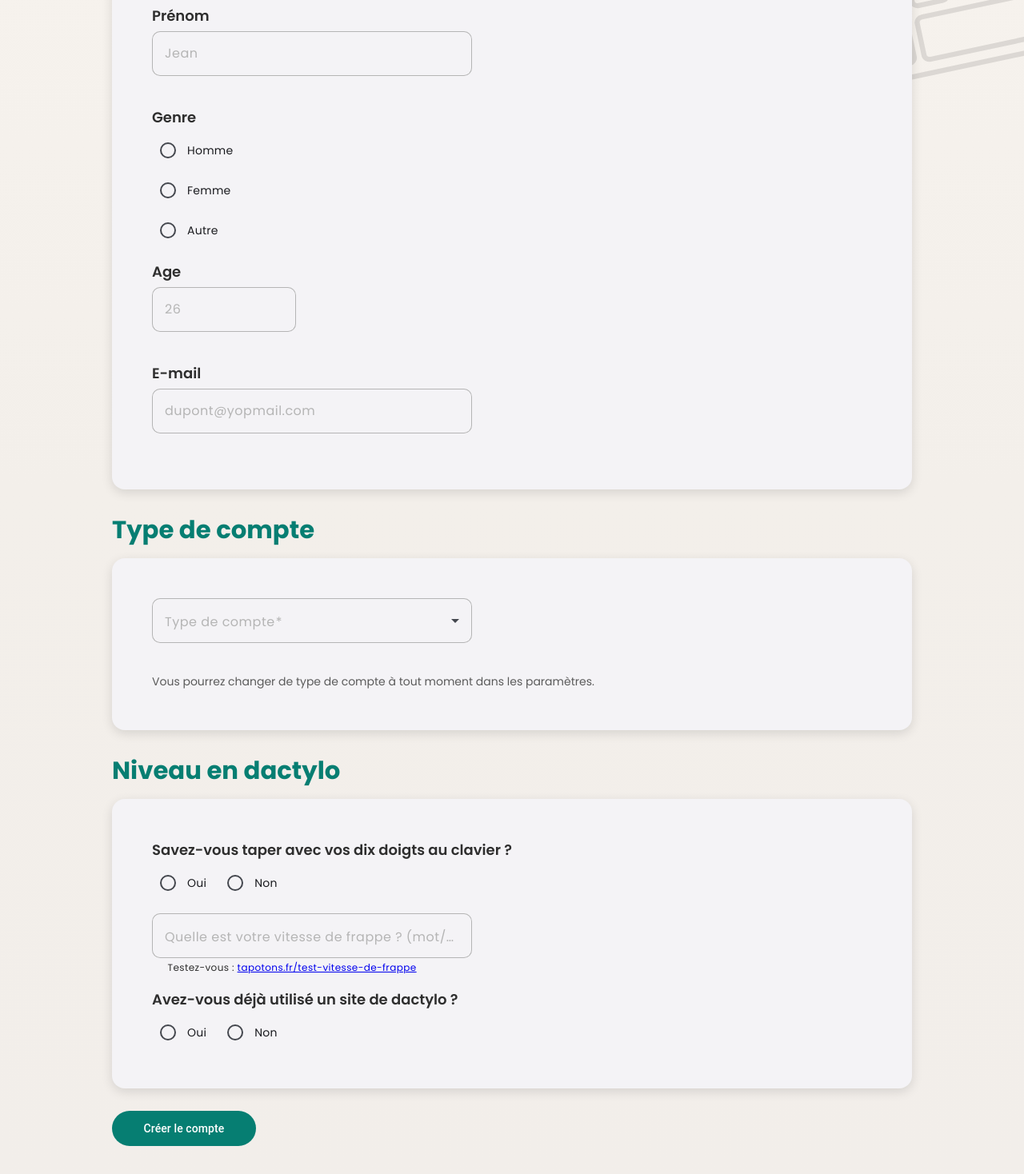
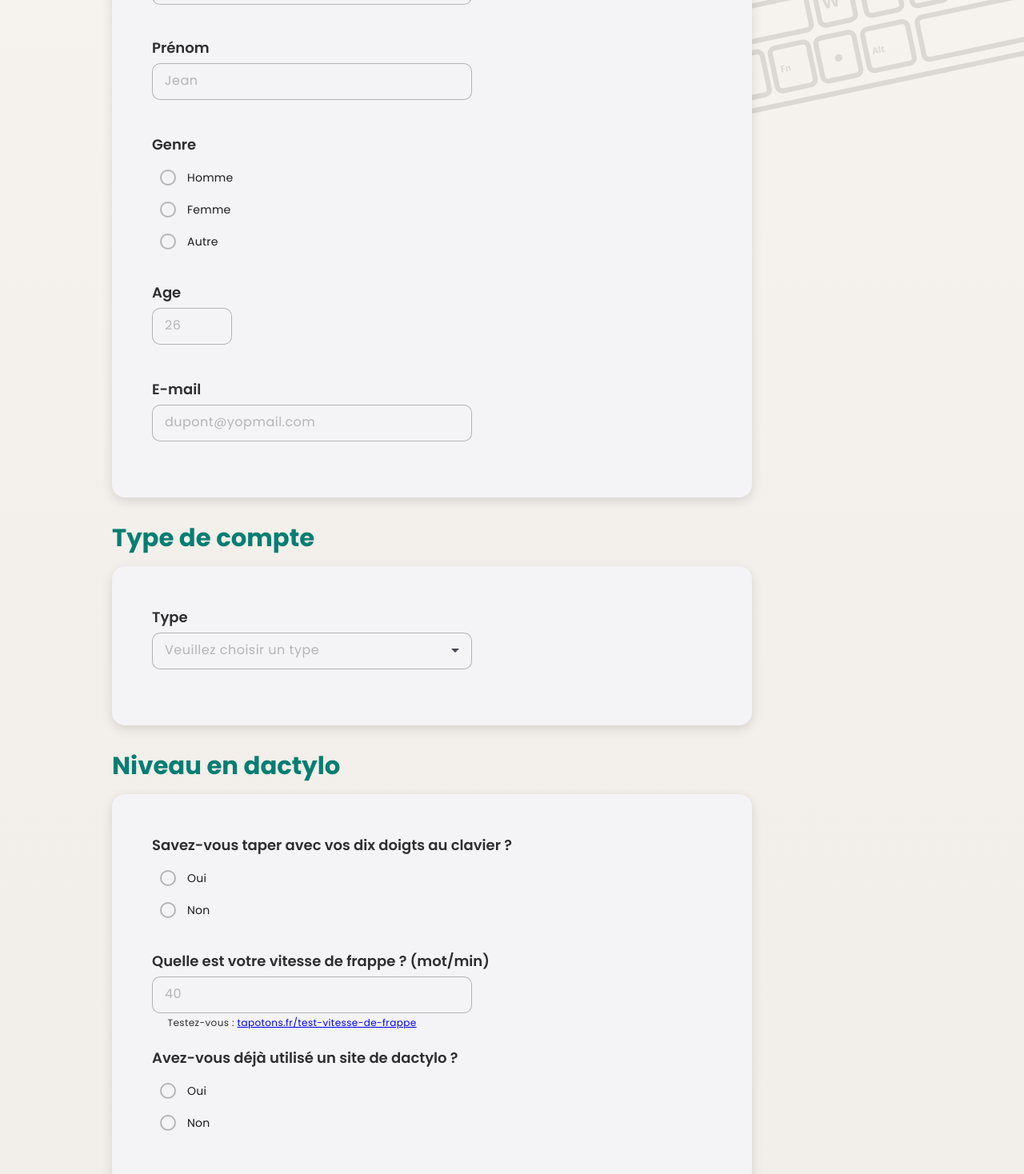
Before and after one commit to CrazyLeek/poc_form_angular_react, an Angular app in the folder angular/: page / in a window 1280 px wide. Shown: the part 460-1928 px from the top of the page at 80% size. Built offline with nearby package versions, Linux system fonts and the light colour scheme.

Commit message:
style: :lipstick: Update spacing style

```diff
--- a/angular/src/app/app.html
+++ b/angular/src/app/app.html
@@ -88,9 +88,10 @@
       <section>
         <h2 class="section-title">Type de compte</h2>
         <mat-card class="section-card">
+          <div class="field-block">
+            <p class="field-title">Type</p>
             <mat-form-field appearance="outline" class="full-width">
-            <mat-label>Type de compte</mat-label>
-            <mat-select formControlName="accountType">
+              <mat-select formControlName="accountType" placeholder="Veuillez choisir un type">
                 @for (accountType of accountTypes; track accountType) {
                   <mat-option [value]="accountType">{{ accountType }}</mat-option>
                 }
@@ -99,26 +100,28 @@
                 <mat-error>Veuillez choisir un type de compte.</mat-error>
               }
             </mat-form-field>
-
-          <p class="soft-note">Vous pourrez changer de type de compte à tout moment dans les paramètres.</p>
+          </div>
 
           @if (isPremium) {
             <div class="radio-block">
               <p class="field-title">Choisissez votre abonnement</p>
-              <mat-radio-group class="radio-group" formControlName="premiumPlan">
+              <mat-radio-group class="radio-group vertical" formControlName="premiumPlan">
                 <mat-radio-button value="monthly">4 € / mois</mat-radio-button>
                 <mat-radio-button value="yearly">36 € / an (soit 3 € / mois)</mat-radio-button>
               </mat-radio-group>
+              <p class="soft-note premium-note">Vous pourrez changer de type de compte à tout moment dans les paramètres.</p>
               @if (form.controls.premiumPlan.touched && form.controls.premiumPlan.hasError('required')) {
                 <p class="field-error">Choisissez une fréquence d'abonnement.</p>
               }
             </div>
 
             <div class="coupon-row">
-              <mat-form-field appearance="outline" class="coupon-field">
-                <mat-label>Coupon de réduction</mat-label>
-                <input matInput formControlName="couponCode" />
+              <div class="field-block coupon-field">
+                <p class="field-title">Coupon de réduction</p>
+                <mat-form-field appearance="outline">
+                  <input matInput formControlName="couponCode" placeholder="Entrez un coupon" />
                 </mat-form-field>
+              </div>
 
               <button mat-flat-button type="button" class="action-button" (click)="validateCoupon()" [disabled]="isCouponLoading">
                 Valider
@@ -144,7 +147,7 @@
         <mat-card class="section-card">
           <div class="radio-block">
             <p class="field-title">Savez-vous taper avec vos dix doigts au clavier ?</p>
-            <mat-radio-group class="radio-group" formControlName="tenFingers">
+            <mat-radio-group class="radio-group vertical" formControlName="tenFingers">
               <mat-radio-button [value]="true">Oui</mat-radio-button>
               <mat-radio-button [value]="false">Non</mat-radio-button>
             </mat-radio-group>
@@ -153,9 +156,10 @@
             }
           </div>
 
+          <div class="field-block">
+            <p class="field-title">Quelle est votre vitesse de frappe ? (mot/min)</p>
             <mat-form-field appearance="outline" class="typing-speed-field">
-            <mat-label>Quelle est votre vitesse de frappe ? (mot/min)</mat-label>
-            <input matInput type="number" formControlName="typingSpeed" min="1" step="1" />
+              <input matInput type="number" formControlName="typingSpeed" min="1" step="1" placeholder="40" />
               <mat-hint>
                 Testez-vous :
                 <a href="https://tapotons.fr/test-vitesse-de-frappe/" target="_blank" rel="noreferrer">tapotons.fr/test-vitesse-de-frappe</a>
@@ -167,10 +171,11 @@
                 <mat-error>Entrez un entier strictement positif.</mat-error>
               }
             </mat-form-field>
+          </div>
 
           <div class="radio-block">
             <p class="field-title">Avez-vous déjà utilisé un site de dactylo ?</p>
-            <mat-radio-group class="radio-group" formControlName="usedTypingSite">
+            <mat-radio-group class="radio-group vertical" formControlName="usedTypingSite">
               <mat-radio-button [value]="true">Oui</mat-radio-button>
               <mat-radio-button [value]="false">Non</mat-radio-button>
             </mat-radio-group>
@@ -180,9 +185,10 @@
           </div>
 
           @if (usedTypingSite) {
+            <div class="field-block">
+              <p class="field-title">Lequel ?</p>
               <mat-form-field appearance="outline" class="full-width">
-              <mat-label>Lequel ?</mat-label>
-              <mat-select formControlName="typingSite">
+                <mat-select formControlName="typingSite" placeholder="Sélectionnez un site">
                   <mat-option value="RataType">RataType</mat-option>
                   <mat-option value="AgileFingers">AgileFingers</mat-option>
                 </mat-select>
@@ -190,6 +196,7 @@
                   <mat-error>Veuillez sélectionner un site.</mat-error>
                 }
               </mat-form-field>
+            </div>
           }
         </mat-card>
       </section>
--- a/angular/src/app/app.scss
+++ b/angular/src/app/app.scss
@@ -2,6 +2,7 @@
   --brand-teal: #067e72;
   --bg-beige: #f3efea;
   --card-shadow: 0 4px 14px rgba(0, 0, 0, 0.12);
+  --section-max-width: 900px;
   --text-main: #2e2e2e;
   --text-muted: #5b5b5b;
 
@@ -77,7 +78,7 @@
   color: var(--brand-teal);
   font-size: clamp(28px, 4vw, 52px);
   font-weight: 700;
-  margin: 0 0 24px;
+  margin: 0 0 70px;
   position: relative;
   z-index: 1;
 }
@@ -100,13 +101,15 @@
   border-radius: 16px;
   box-shadow: var(--card-shadow);
   display: grid;
-  gap: 18px;
+  gap: 22px;
+  max-width: var(--section-max-width);
   padding: 50px;
+  width: 80%;
 }
 
 .field-grid {
   display: grid;
-  gap: 16px;
+  gap: 20px;
 }
 
 .field-block {
@@ -143,6 +146,7 @@
 .radio-block {
   display: grid;
   gap: 8px;
+  margin-bottom: 8px;
 }
 
 .radio-group {
@@ -154,7 +158,7 @@
 .radio-group.vertical {
   align-items: flex-start;
   flex-direction: column;
-  gap: 10px;
+  gap: 0;
 }
 
 .soft-note {
@@ -163,8 +167,12 @@
   margin: 0;
 }
 
+.premium-note {
+  margin-bottom: 8px;
+}
+
 .age-field mat-form-field {
-  width: min(180px, 100%);
+  width: min(100px, 100%);
 }
 
 .email-field mat-form-field {
@@ -175,6 +183,10 @@
   align-items: center;
   display: flex;
   gap: 12px;
+}
+
+.coupon-row mat-form-field {
+  margin-bottom: 0;
 }
 
 .coupon-field {
--- a/angular/src/styles.scss
+++ b/angular/src/styles.scss
@@ -48,6 +48,8 @@ body {
 }
 
 .mat-mdc-form-field {
+  --mat-form-field-container-height: 46px;
+  --mat-form-field-container-vertical-padding: 10px;
   max-width: var(--app-input-max-width);
   width: 100%;
 }
@@ -103,19 +105,23 @@ body {
   color: var(--app-error) !important;
 }
 
+.mat-mdc-radio-button .mdc-radio__outer-circle {
+  border-color: var(--app-neutral) !important;
+}
+
 .mat-mdc-radio-button.mat-mdc-radio-checked .mdc-radio__outer-circle {
-  border-color: var(--app-primary) !important;
+  border-color: var(--app-neutral) !important;
 }
 
 .mat-mdc-radio-button .mdc-radio__inner-circle {
-  border-color: var(--app-primary) !important;
+  border-color: var(--app-neutral) !important;
 }
 
 .mat-mdc-radio-button.mat-mdc-radio-checked .mdc-radio__inner-circle {
-  border-color: var(--app-primary) !important;
+  border-color: var(--app-neutral) !important;
 }
 
 .mat-mdc-radio-button.mat-mdc-radio-checked .mat-ripple-element,
 .mat-mdc-radio-button .mat-mdc-focus-indicator::before {
-  background-color: color-mix(in srgb, var(--app-primary) 20%, transparent) !important;
+  background-color: color-mix(in srgb, var(--app-neutral) 20%, transparent) !important;
 }
```
Lines whose indentation alone changed are shown as unchanged.
